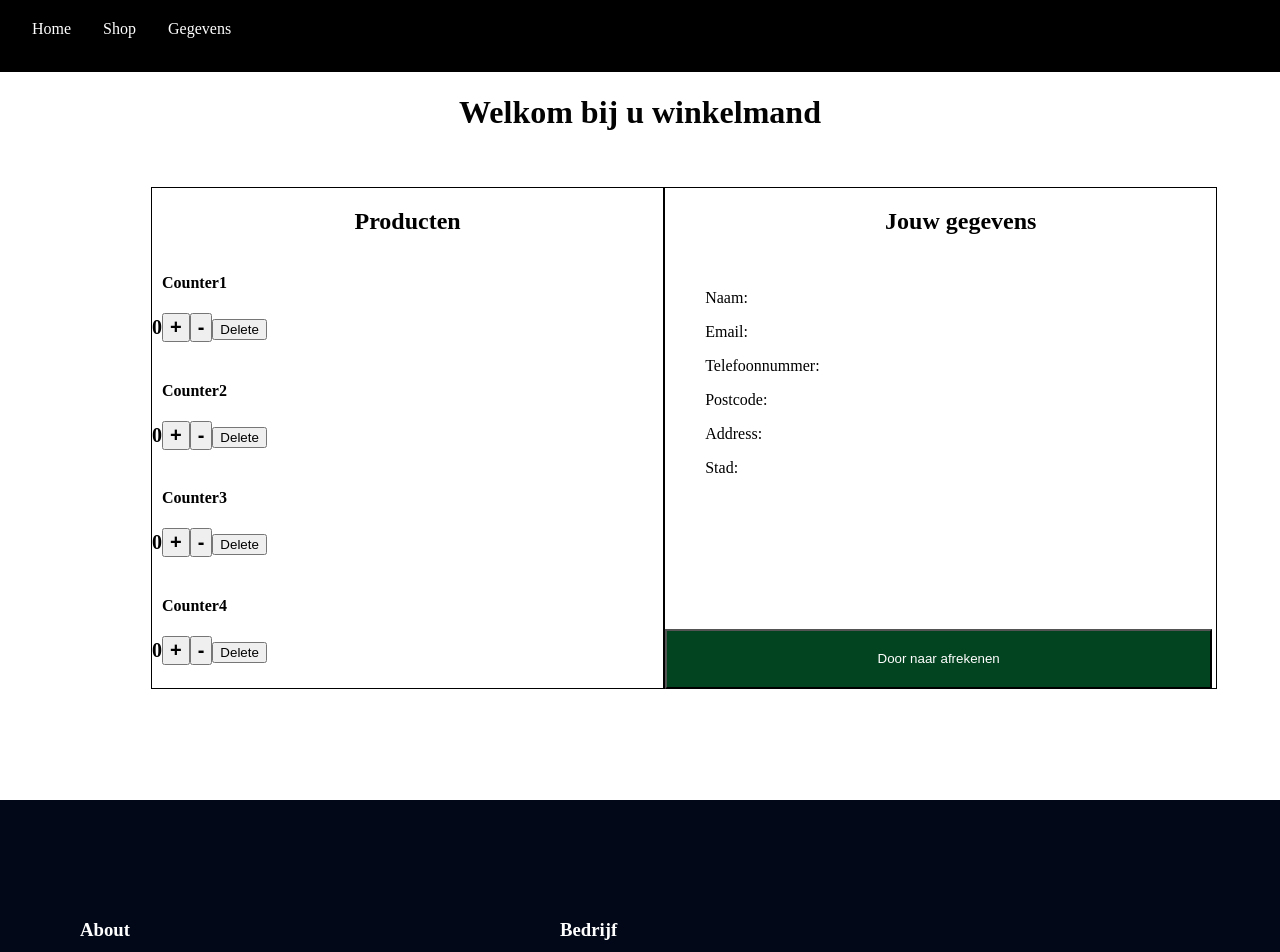
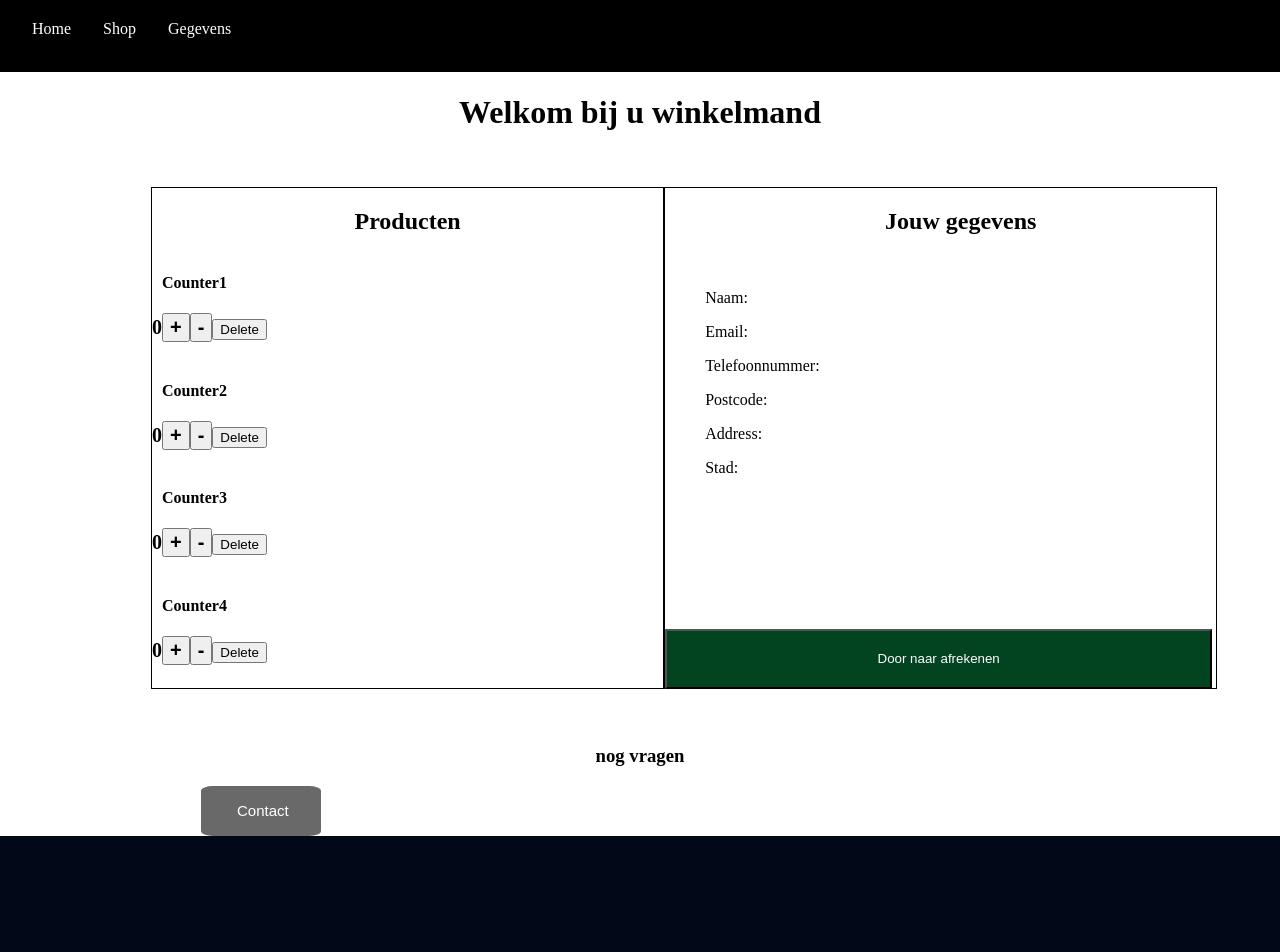
Before and after one commit to Timguse/stage-app-1, a React (Create React App) app: page /card in a window 1280 px wide. Shown: the top 952 px of the page. Built offline with nearby package versions, Linux system fonts and the light colour scheme; no server answers.

Commit message:
update shop routes

```diff
--- a/src/components/product/product.jsx
+++ b/src/components/product/product.jsx
@@ -2,7 +2,6 @@ import React, { useState, useEffect } from 'react';
 import './product.css';
 import Image from './images/image';
 import useShop from "../../hooks/shop";
-
 
  function Product() {
     const {
@@ -13,7 +12,6 @@ import useShop from "../../hooks/shop";
 
     const [ShowShopData, setShowShopData] = useState(false);
     const [loading, setLoading] = useState(false);
-
 
     useEffect(() => {
         getShopData(false); // initial render-*/
@@ -27,11 +25,11 @@ import useShop from "../../hooks/shop";
             <br />
             <div className="infobox_shop">
                 <p className="shop_text">
-                    Prijs:{shopData?.productList[shirts]} shirt
+                    Prijs:{shopData?.products.shirts}
                 </p>
                 <button className="winkelmand2">winkelmand toevoegen</button>
             </div>
-            <br />
+            <br/>
         </div>
     </div>
     );
--- a/src/pages/card/card.css
+++ b/src/pages/card/card.css
@@ -67,3 +67,8 @@ body{
     margin-top: 200px;
 
 }
+.vragen_card{
+    margin-top: 540px;
+    text-align: center;
+
+}
--- a/src/pages/card/card.jsx
+++ b/src/pages/card/card.jsx
@@ -2,7 +2,7 @@ import React, { useState, useEffect } from 'react';
 import "./card.css";
 import Counters from '../../components/count/counters';
 import useProfile from '../../hooks/Profile';
-
+import Contactbutton from '../../components/shared/Authentication/contactbutton';
 
 
 function Card() {
@@ -64,6 +64,10 @@ function Card() {
 
                         </div>
                     )}
+                    <br/>
+                    <h3 className="vragen_card">nog vragen</h3>
+                    <Contactbutton/>
+                    <br/><br/><br/><br/>
                 </div>
             </div>
         </div>
--- a/src/services/ShopService.js
+++ b/src/services/ShopService.js
@@ -5,7 +5,7 @@ const baseURL = "http://localhost:9999";
 class ShopService extends AuthorizedService {
     getShopData() {
         return this.http
-            .get(`${baseURL}/product/shop`)
+            .get(`${baseURL}/shop/products`)
             .then((response) => response.data);
     }
 }
```
Also changed, not shown: API/routes/shop.routes.js (+8 -0 lines).
